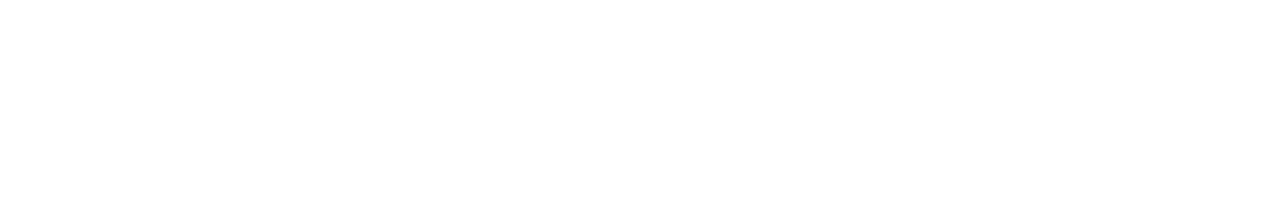
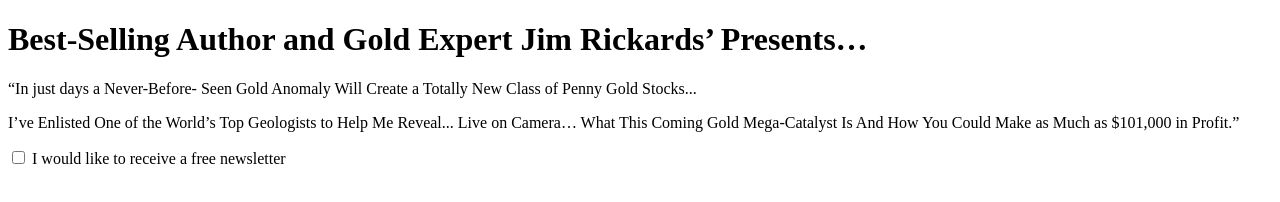
Before and after one commit to dlousa92/code-challenge-agora, a plain HTML site: page index.html in a window 1280 px wide. Drawn offline with nearby package versions, Linux system fonts and the light colour scheme; files that its build step writes are made by us from their sources.

Commit message:
create intro section

```diff
--- a/index.html
+++ b/index.html
@@ -13,6 +13,25 @@
   </head>
   <body>
 
+    <h1>
+      Best-Selling Author and Gold Expert
+      Jim Rickards’ Presents…
+    </h1>
+
+    <section>
+      <p>
+        “In just days a Never-Before- Seen Gold Anomaly
+        Will Create a Totally New Class of Penny Gold Stocks...
+      </p>
+      <p>
+        I’ve Enlisted One of the World’s Top Geologists
+        to Help Me Reveal... Live on Camera… What This
+        Coming <span>Gold Mega-Catalyst</span> Is And How You Could Make
+        as Much as <span>$101,000</span> in Profit.”
+      </p>
+
+      <input type="checkbox" name="newsletter" value="newsletter"> I would like to receive a free newsletter<br>
+    </section>
     <script href="js/main.js"></script>
   </body>
 </html>
```
